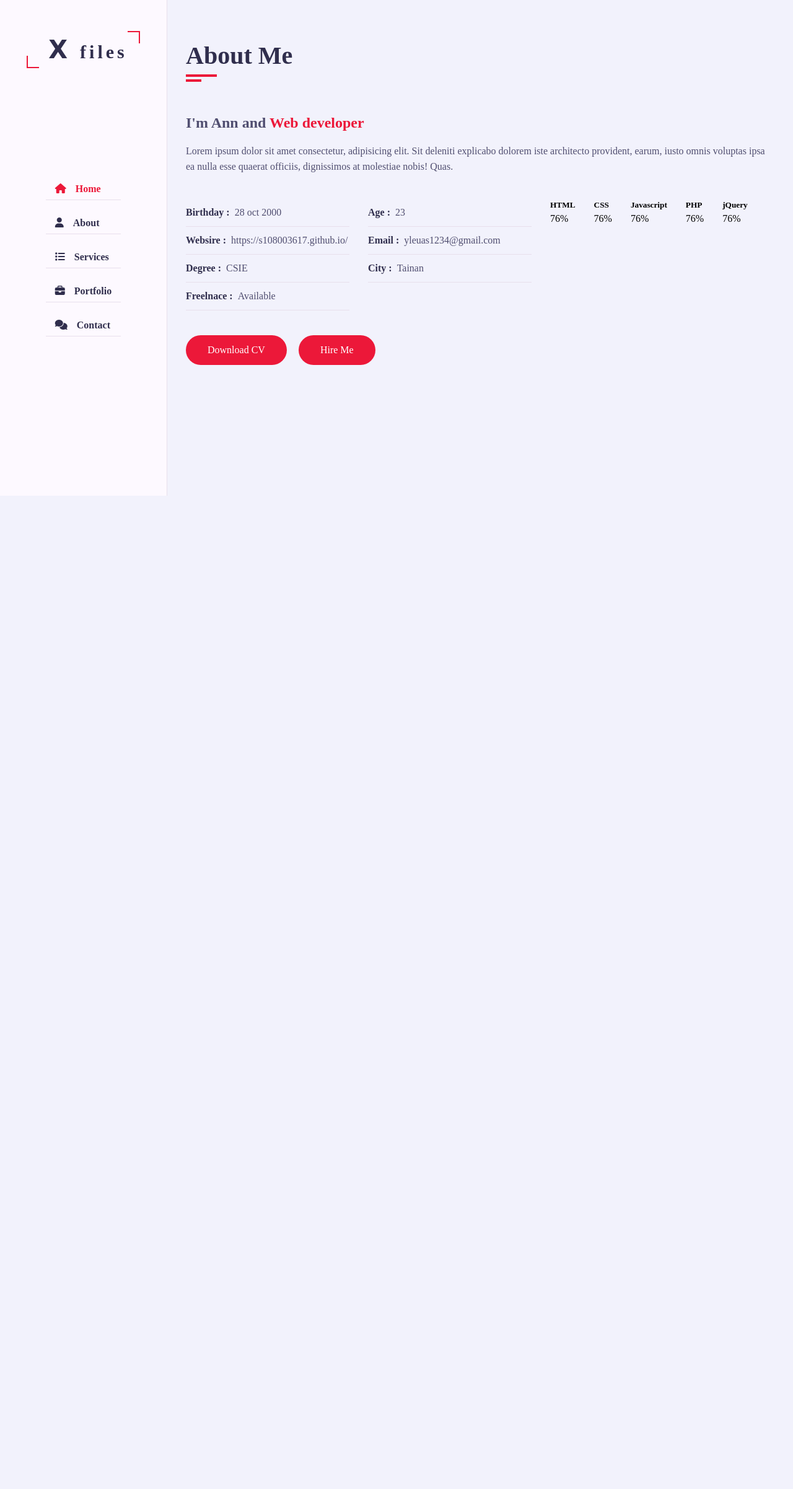
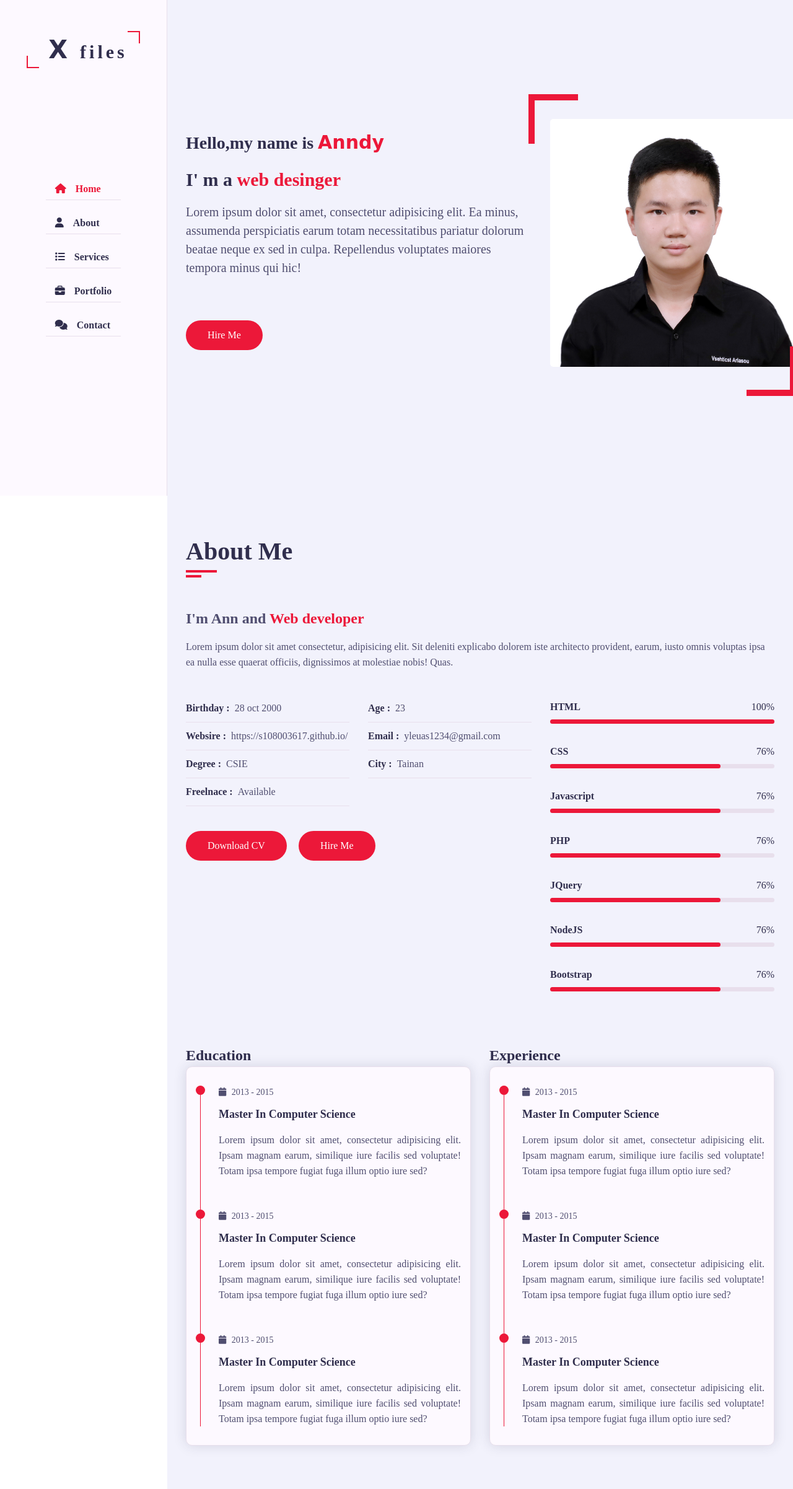
Before and after one commit to s108003617/s108003617.github.io, a PHP site: page / in a window 1280 px wide. Shown: the whole page at 62% size. Before the commit the page ends 800 px from the top, so only its background shows below. Run offline with PHP 8.4, Linux system fonts and the light colour scheme; some libraries are stand-ins or nearby versions; some web fonts are replaced.

Commit message:
about section 完成

```diff
--- a/css/style.css
+++ b/css/style.css
@@ -123,6 +123,10 @@ ul
 .btn:hover
 {
   transform: scale(1.05);
+}
+.shadow-dark
+{
+  box-shadow: 0 0 20px rgba(48, 46, 77, 0.15);
 }
 /* aside */
 .aside
@@ -395,3 +399,130 @@ h3.my-profession
   min-width: 40%;
   margin-top: 40px;
 }
+.about .about-content .skills .skill-item
+{
+  flex: 0 0 100%;
+  max-width: 100%;
+}
+.about .about-content .skills .skill-item h5
+{
+  line-height: 40px;
+  font-weight: 600;
+  font-size: 16px;
+  color: var(--text-black-900);
+  text-transform: capitalize;
+}
+.about .about-content .skills .skill-item .progress
+{
+  background-color: var(--bg-black-50);
+  height: 7px;
+  border-radius: 4px;
+  width: 100%;
+  position: relative;
+}
+.about .about-content .skills .skill-item
+{
+  margin-bottom: 25px;
+}
+.about .about-content .skills .skill-item .progress .progress-in
+{
+  position: absolute;
+  left: 0;
+  top: 0;
+  height: 100%;
+  border-radius: 4px;
+  background-color: var(--skin-color);
+}
+.about .about-content .skills .skill-item .skill-percent
+{
+  position: absolute;
+  right: 0;
+  color: var(--text-black-900);
+  top: -40px;
+  font-weight: 400px;
+  line-height: 40px;
+}
+.about .about-content .education,
+.about .about-content .experience
+{
+  flex: 0 0 50%;
+  max-width: 50%;
+  margin-top: 30px;
+}
+.about .about-content h3.title
+{
+  font-size: 24px;
+  margin-top: 30px;
+  font-weight: 700;
+  color: var(--text-black-900);
+}
+.about .about-content .timeline-box
+{
+  flex: 0 0 100%;
+  max-width: 100%;
+}
+.about .about-content .timeline
+{
+  background-color: var(--bg-black-100);
+  padding: 30px 15px;
+  border: 1px solid var(--bg-black-50);
+  border-radius: 10px;
+  width: 100%;
+  position: relative;
+}
+.about .about-content .timeline .timeline-item
+{
+  position: relative;
+  padding-left: 37px;
+  padding-bottom: 50px;
+}
+.about .about-content .timeline .timeline-item:last-child
+{
+  padding-bottom: 0;
+}
+.about .about-content .timeline .timeline-item::before
+{
+  content: '';
+  width: 1px;
+  position: absolute;
+  height: 100%;
+  left: 7px;
+  top: 0;
+  background-color: var(--skin-color);
+}
+.about .about-content .timeline .circle-dot
+{
+  position: absolute;
+  left: 0;
+  top: 0;
+  height: 15px;
+  width: 15px;
+  border-radius: 50%;
+  background-color: var(--skin-color);
+}
+.about .about-content .timeline .timeline-date
+{
+  font-weight: 400;
+  font-size: 14px;
+  margin-bottom: 12px;
+  color: var(--text-black-700);
+}
+.about .about-content .timeline .timeline-date .fa
+{
+  margin-right: 5px;
+}
+.about .about-content .timeline .timeline-title
+{
+  font-weight: 700;
+  font-size: 18px;
+  margin-bottom: 15px;
+  text-transform: capitalize;
+  color: var(--text-black-900);
+}
+.about .about-content .timeline .timeline-text
+{
+  line-height: 25px;
+  font-size: 16px;
+  text-align: justify;
+  color: var(--text-black-700);
+}
--- a/index.html
+++ b/index.html
@@ -46,7 +46,7 @@
     <!-- Main Content Start -->
     <div class="main-content">
       <!-- Home Section Start -->
-      <section class="home section hidden">
+      <section class="home section ">
         <div class="container">
           <div class="row">
             <div class="home-info padd-15">
@@ -115,8 +115,8 @@
                     <div class="skill-item padd-15">
                       <h5>HTML</h5>
                       <div class="progress">
-                        <div class="progress-in" style="width: 76%;"></div>
-                        <div class="skill-percent">76%</div>
+                        <div class="progress-in" style="width: 100%;"></div>
+                        <div class="skill-percent">100%</div>
                       </div>
                     </div>
                     <div class="skill-item padd-15">
@@ -147,6 +147,93 @@
                         <div class="skill-percent">76%</div>
                       </div>
                     </div>
+                    <div class="skill-item padd-15">
+                      <h5>NodeJS</h5>
+                      <div class="progress">
+                        <div class="progress-in" style="width: 76%;"></div>
+                        <div class="skill-percent">76%</div>
+                      </div>
+                    </div>
+                    <div class="skill-item padd-15">
+                      <h5>Bootstrap</h5>
+                      <div class="progress">
+                        <div class="progress-in" style="width: 76%;"></div>
+                        <div class="skill-percent">76%</div>
+                      </div>
+                    </div>
+                  </div>
+                </div>
+              </div>
+              <div class="row">
+                <div class="education padd-15">
+                  <h3 class="title">Education</h3>
+                  <div class="row">
+                    <div class="timeline-box padd-15">
+                      <div class="timeline shadow-dark">
+                        <!-- timeline item -->
+                         <div class="timeline-item">
+                          <div class="circle-dot"></div>
+                          <h3 class="timeline-date">
+                            <i class="fa fa-calendar"></i> 2013 - 2015
+                          </h3>
+                          <h4 class="timeline-title">Master in Computer Science</h4>
+                          <p class="timeline-text">Lorem ipsum dolor sit amet, consectetur adipisicing elit. Ipsam magnam earum, similique iure facilis sed voluptate! Totam ipsa tempore fugiat fuga illum optio iure sed?</p>
+                         </div>
+                                  <!-- timeline item -->
+                                  <div class="timeline-item">
+                                    <div class="circle-dot"></div>
+                                    <h3 class="timeline-date">
+                                      <i class="fa fa-calendar"></i> 2013 - 2015
+                                    </h3>
+                                    <h4 class="timeline-title">Master in Computer Science</h4>
+                                    <p class="timeline-text">Lorem ipsum dolor sit amet, consectetur adipisicing elit. Ipsam magnam earum, similique iure facilis sed voluptate! Totam ipsa tempore fugiat fuga illum optio iure sed?</p>
+                                   </div>         <!-- timeline item -->
+                                   <div class="timeline-item">
+                                    <div class="circle-dot"></div>
+                                    <h3 class="timeline-date">
+                                      <i class="fa fa-calendar"></i> 2013 - 2015
+                                    </h3>
+                                    <h4 class="timeline-title">Master in Computer Science</h4>
+                                    <p class="timeline-text">Lorem ipsum dolor sit amet, consectetur adipisicing elit. Ipsam magnam earum, similique iure facilis sed voluptate! Totam ipsa tempore fugiat fuga illum optio iure sed?</p>
+                                   </div>
+                      </div>
+                    </div>
+                  </div>
+
+                </div>
+                <div class="experience padd-15">
+                  <h3 class="title">Experience</h3>
+                  <div class="row">
+                    <div class="timeline-box padd-15">
+                      <div class="timeline shadow-dark">
+                        <!-- timeline item -->
+                         <div class="timeline-item">
+                          <div class="circle-dot"></div>
+                          <h3 class="timeline-date">
+                            <i class="fa fa-calendar"></i> 2013 - 2015
+                          </h3>
+                          <h4 class="timeline-title">Master in Computer Science</h4>
+                          <p class="timeline-text">Lorem ipsum dolor sit amet, consectetur adipisicing elit. Ipsam magnam earum, similique iure facilis sed voluptate! Totam ipsa tempore fugiat fuga illum optio iure sed?</p>
+                         </div>
+                                  <!-- timeline item -->
+                                  <div class="timeline-item">
+                                    <div class="circle-dot"></div>
+                                    <h3 class="timeline-date">
+                                      <i class="fa fa-calendar"></i> 2013 - 2015
+                                    </h3>
+                                    <h4 class="timeline-title">Master in Computer Science</h4>
+                                    <p class="timeline-text">Lorem ipsum dolor sit amet, consectetur adipisicing elit. Ipsam magnam earum, similique iure facilis sed voluptate! Totam ipsa tempore fugiat fuga illum optio iure sed?</p>
+                                   </div>         <!-- timeline item -->
+                                   <div class="timeline-item">
+                                    <div class="circle-dot"></div>
+                                    <h3 class="timeline-date">
+                                      <i class="fa fa-calendar"></i> 2013 - 2015
+                                    </h3>
+                                    <h4 class="timeline-title">Master in Computer Science</h4>
+                                    <p class="timeline-text">Lorem ipsum dolor sit amet, consectetur adipisicing elit. Ipsam magnam earum, similique iure facilis sed voluptate! Totam ipsa tempore fugiat fuga illum optio iure sed?</p>
+                                   </div>
+                      </div>
+                    </div>
                   </div>
                 </div>
               </div>
```
